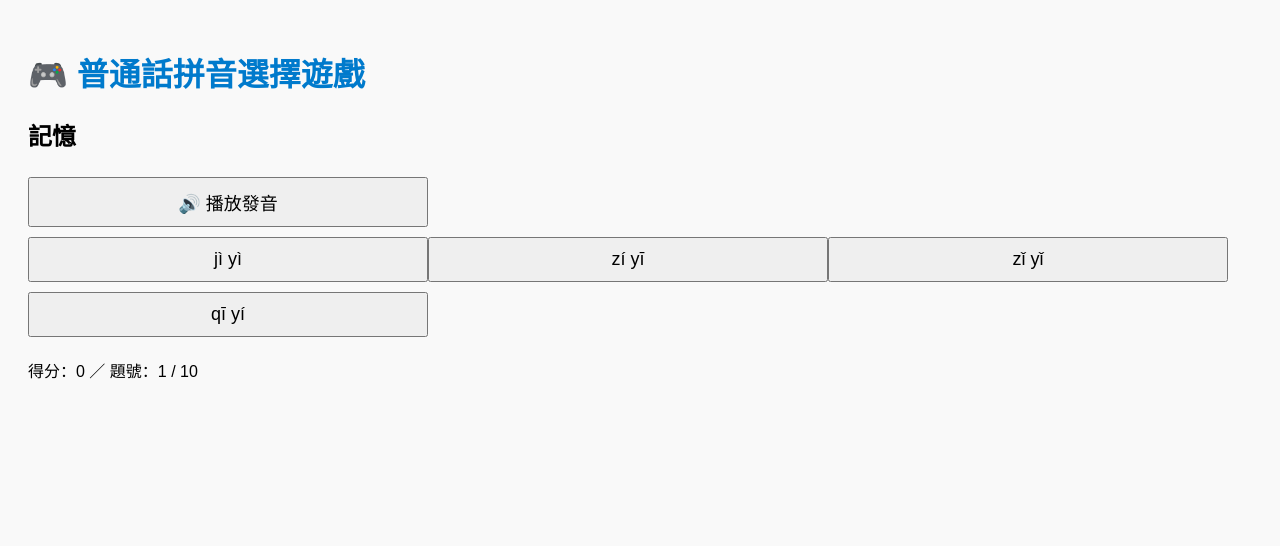
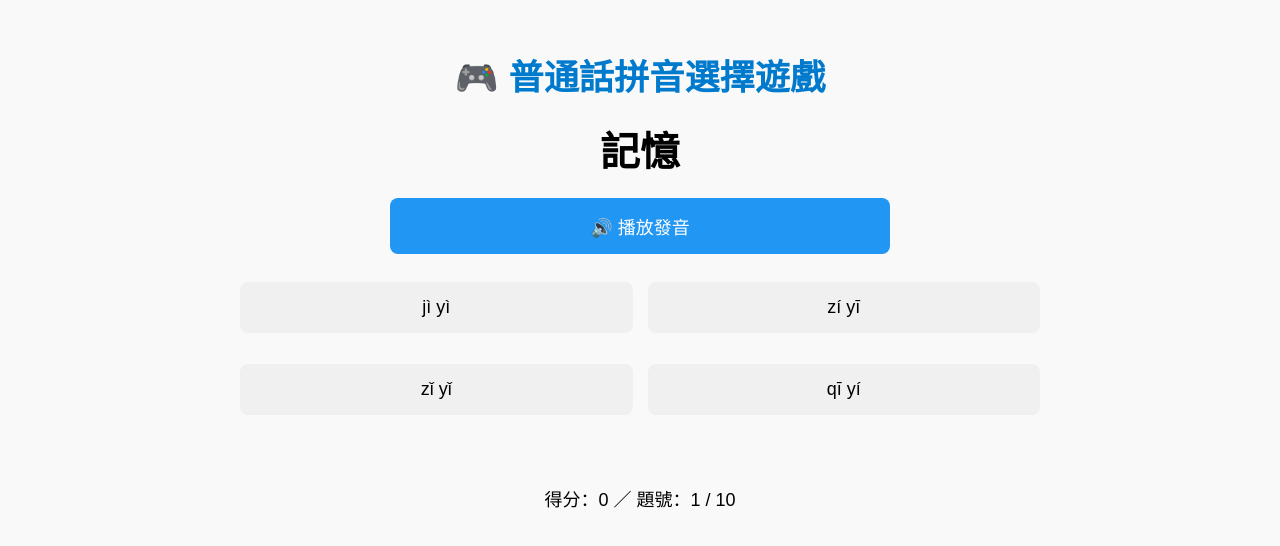
Before and after one commit to leochan3144/pinyin-game-2, a plain HTML site: page index.html in a window 1280 px wide. Both pictures are taken after a click on the button "開始遊戲". Drawn offline with Linux system fonts and the light colour scheme.

Commit message:
Update index.html

```diff
--- a/index.html
+++ b/index.html
@@ -2,17 +2,152 @@
 <html lang="zh-Hans">
 <head>
   <meta charset="UTF-8">
+  <meta name="viewport" content="width=device-width, initial-scale=1.0">
   <title>普通話拼音選擇遊戲</title>
   <style>
-    body { font-family: "Microsoft JhengHei", sans-serif; padding: 20px; background: #f9f9f9; }
-    h1 { color: #007acc; }
-    button { font-size: 18px; padding: 10px 20px; margin: 5px 0; width: 100%; max-width: 400px; }
-    .hidden { display: none; }
-    .feedback { margin-top: 10px; font-weight: bold; }
+    * {
+      box-sizing: border-box;
+    }
+
+    body {
+      font-family: "Microsoft JhengHei", "PingFang SC", "Hiragino Sans GB", sans-serif;
+      padding: 15px;
+      background: #f9f9f9;
+      max-width: 1000px;
+      margin: 0 auto;
+      min-height: 100vh;
+    }
+
+    h1 {
+      color: #007acc;
+      font-size: clamp(1.5rem, 5vw, 2.2rem);
+      text-align: center;
+      margin-bottom: 20px;
+    }
+
+    h2 {
+      font-size: clamp(1.2rem, 4vw, 1.8rem);
+    }
+
+    button {
+      font-size: clamp(16px, 4vw, 18px);
+      padding: 12px 20px;
+      margin: 8px 0;
+      width: 100%;
+      max-width: 500px;
+      border: none;
+      border-radius: 8px;
+      background-color: #f0f0f0;
+      cursor: pointer;
+      transition: all 0.2s;
+      display: block;
+      margin-left: auto;
+      margin-right: auto;
+    }
+
+    button:hover {
+      background-color: #e0e0e0;
+    }
+
+    .hidden {
+      display: none;
+    }
+
+    .feedback {
+      margin-top: 15px;
+      font-weight: bold;
+      font-size: clamp(16px, 4vw, 18px);
+      text-align: center;
+      min-height: 24px;
+    }
+
     #next-btn {
       background-color: #4CAF50;
       color: white;
+      margin-top: 25px;
+    }
+
+    #next-btn:hover {
+      background-color: #3e8e41;
+    }
+
+    #options {
+      display: flex;
+      flex-direction: column;
+      align-items: center;
+      gap: 8px;
+      margin-top: 15px;
+    }
+
+    #word-display {
+      text-align: center;
+      font-size: clamp(1.5rem, 6vw, 2.5rem);
+      margin: 20px 0;
+    }
+
+    #pronunciation-btn {
+      background-color: #2196F3;
+      color: white;
+      margin: 20px auto;
+    }
+
+    #pronunciation-btn:hover {
+      background-color: #0b7dda;
+    }
+
+    .score-info {
+      text-align: center;
+      font-size: clamp(16px, 4vw, 18px);
+      margin: 15px 0;
+    }
+
+    select {
+      font-size: clamp(16px, 4vw, 18px);
+      padding: 8px;
+      border-radius: 5px;
+      border: 1px solid #ddd;
+    }
+
+    label {
+      font-size: clamp(16px, 4vw, 18px);
+    }
+
+    .start-btn {
+      background-color: #2196F3;
+      color: white;
       margin-top: 20px;
+    }
+
+    .start-btn:hover {
+      background-color: #0b7dda;
+    }
+
+    .restart-btn {
+      background-color: #FF9800;
+      color: white;
+      margin-top: 30px;
+    }
+
+    .restart-btn:hover {
+      background-color: #e68a00;
+    }
+
+    @media (min-width: 768px) {
+      body {
+        padding: 25px;
+      }
+
+      #options {
+        display: grid;
+        grid-template-columns: repeat(2, 1fr);
+        gap: 15px;
+        max-width: 800px;
+        margin: 20px auto;
+      }
+
+      button {
+        padding: 15px 25px;
+      }
     }
   </style>
 </head>
@@ -20,6 +155,7 @@
 <h1>🎮 普通話拼音選擇遊戲</h1>
 
 <div id="start-screen">
+  <div style="text-align: center;">
     <label>選擇題數：
       <select id="question-count">
         <option value="5">5題</option>
@@ -28,22 +164,25 @@
       </select>
     </label>
     <br><br>
-  <button onclick="startGame()">開始遊戲</button>
+    <button class="start-btn" onclick="startGame()">開始遊戲</button>
+  </div>
 </div>
 
 <div id="game-area" class="hidden">
   <h2 id="word-display"></h2>
-  <button onclick="playPronunciation()">🔊 播放發音</button>
+  <button id="pronunciation-btn" onclick="playPronunciation()">🔊 播放發音</button>
   <div id="options"></div>
   <div class="feedback" id="feedback"></div>
+  <div class="score-info">
     <p>得分：<span id="score">0</span> ／ 題號：<span id="current">1</span> / <span id="total"></span></p>
+  </div>
   <button id="next-btn" class="hidden" onclick="nextQuestion()">下一題</button>
 </div>
 
 <div id="end-screen" class="hidden">
   <h2>🎉 遊戲結束！</h2>
-  <p>你的得分是：<span id="final-score"></span></p>
-  <button onclick="location.reload()">再玩一次</button>
+  <p style="text-align: center; font-size: clamp(18px, 5vw, 24px);">你的得分是：<span id="final-score"></span></p>
+  <button class="restart-btn" onclick="location.reload()">再玩一次</button>
 </div>
 
 <script>
@@ -236,112 +375,34 @@ const wordBank = [
 
 const confusables = {
   "initials": {
-    "zh": [
-      "z",
-      "ch"
-    ],
-    "ch": [
-      "zh",
-      "q"
-    ],
-    "sh": [
-      "s",
-      "x"
-    ],
-    "z": [
-      "zh",
-      "j"
-    ],
-    "c": [
-      "ch",
-      "q"
-    ],
-    "s": [
-      "sh",
-      "x"
-    ],
-    "j": [
-      "z",
-      "q"
-    ],
-    "q": [
-      "c",
-      "ch"
-    ],
-    "x": [
-      "sh",
-      "s"
-    ],
-    "b": [
-      "p",
-      "d"
-    ],
-    "d": [
-      "b",
-      "t"
-    ],
-    "t": [
-      "d",
-      "k"
-    ],
-    "g": [
-      "k",
-      "h"
-    ],
-    "k": [
-      "g",
-      "t"
-    ],
-    "h": [
-      "k",
-      "x"
-    ]
+    "zh": ["z", "ch"],
+    "ch": ["zh", "q"],
+    "sh": ["s", "x"],
+    "z": ["zh", "j"],
+    "c": ["ch", "q"],
+    "s": ["sh", "x"],
+    "j": ["z", "q"],
+    "q": ["c", "ch"],
+    "x": ["sh", "s"],
+    "b": ["p", "d"],
+    "d": ["b", "t"],
+    "t": ["d", "k"],
+    "g": ["k", "h"],
+    "k": ["g", "t"],
+    "h": ["k", "x"]
   },
   "finals": {
-    "ang": [
-      "an",
-      "eng"
-    ],
-    "eng": [
-      "ang",
-      "en"
-    ],
-    "ing": [
-      "in",
-      "iang"
-    ],
-    "in": [
-      "ing",
-      "ian"
-    ],
-    "ian": [
-      "in",
-      "iang"
-    ],
-    "iang": [
-      "ian",
-      "ing"
-    ],
-    "ao": [
-      "ou",
-      "an"
-    ],
-    "ou": [
-      "ao",
-      "o"
-    ],
-    "an": [
-      "ang",
-      "en"
-    ],
-    "en": [
-      "eng",
-      "an"
-    ],
-    "ong": [
-      "eng",
-      "uang"
-    ]
+    "ang": ["an", "eng"],
+    "eng": ["ang", "en"],
+    "ing": ["in", "iang"],
+    "in": ["ing", "ian"],
+    "ian": ["in", "iang"],
+    "iang": ["ian", "ing"],
+    "ao": ["ou", "an"],
+    "ou": ["ao", "o"],
+    "an": ["ang", "en"],
+    "en": ["eng", "an"],
+    "ong": ["eng", "uang"]
   }
 };
 
@@ -383,14 +444,20 @@ function checkAnswer(selected, correct) {
   if (selected === correct) {
     score++;
     fb.textContent = "✅ 正確！";
+    fb.style.color = "#4CAF50";
   } else {
     fb.textContent = `❌ 錯了，正確答案是：${correct}`;
+    fb.style.color = "#f44336";
   }
   document.getElementById("score").textContent = score;
 
   // 禁用所有選項按鈕
   document.querySelectorAll("#options button").forEach(btn => {
     btn.disabled = true;
+    if (btn.textContent === correct) {
+      btn.style.backgroundColor = "#4CAF50";
+      btn.style.color = "white";
+    }
   });
 
   // 顯示「下一題」按鈕
@@ -398,9 +465,11 @@ function checkAnswer(selected, correct) {
 }
 
 function nextQuestion() {
-  // 啟用所有選項按鈕
+  // 重置按鈕樣式
   document.querySelectorAll("#options button").forEach(btn => {
     btn.disabled = false;
+    btn.style.backgroundColor = "";
+    btn.style.color = "";
   });
 
   current++;
```
Lines whose indentation alone changed are shown as unchanged.
